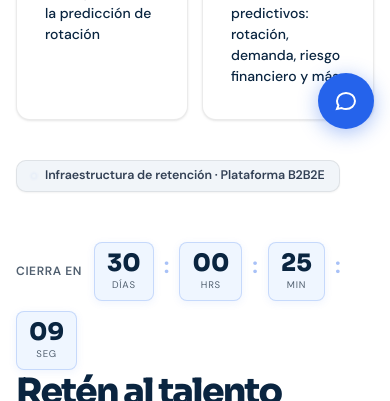
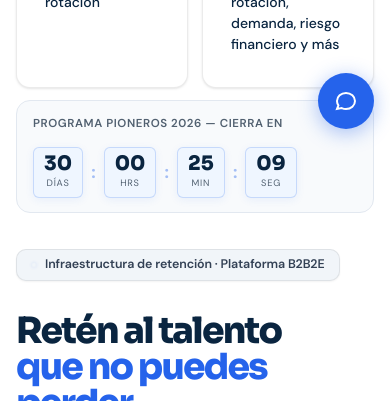
Before and after one commit to Treevu-ai/treevu-ai-repo-landing, a website: page index.html in a window 390 px wide. Shown: the part 699-1100 px from the top of the page. Drawn offline with Linux system fonts and the light colour scheme.

Commit message:
fix(hero): reubica countdown + elimina espacios en blanco
- Countdown movido de la col. izquierda (entre badge y H1) a la col. derecha, bajo las stats → llena el espacio vacío y da contexto de urgencia a los números
- align-items: center → start en hero-inner para eliminar espacio en blanco superior/inferior en la col. derecha
- Padding hero reducido 96px→64px
- Subtitle del hero comprimido a una línea
- Countdown rediseñado: strip compacto con label inline "Programa Pioneros 2026 — cierra en"

Co-Authored-By: Claude Sonnet 4.6 <noreply@anthropic.com>

```diff
--- a/index.html
+++ b/index.html
@@ -358,7 +358,7 @@ body {
 
 /* --- HERO --- */
 .hero {
-  padding: 96px 0 80px;
+  padding: 64px 0 64px;
   background: #FFFFFF;
   position: relative; overflow: hidden;
 }
@@ -375,7 +375,7 @@ body {
   display: grid;
   grid-template-columns: 1fr 480px;
   gap: 64px;
-  align-items: center;
+  align-items: start;
 }
 .hero-badge {
   display: inline-flex; align-items: center; gap: 8px;
@@ -539,8 +539,9 @@ body {
 .metric-amber { color: #D97706; }
 
 @media (max-width: 900px) {
-  .hero-inner { grid-template-columns: 1fr; gap: 40px; }
-  .hero-stats { grid-template-columns: repeat(2, 1fr); order: -1; }
+  .hero-inner { grid-template-columns: 1fr; gap: 36px; }
+  .hero-right { order: -1; }
+  .hero-stats { grid-template-columns: repeat(2, 1fr); }
   .hero-stat { padding: 24px 20px; }
   .hero-stat-num { font-size: 2.25rem; }
 }
@@ -652,8 +653,9 @@ body {
 .metric-amber { color: #D97706; }
 
 @media (max-width: 900px) {
-  .hero-inner { grid-template-columns: 1fr; gap: 40px; }
-  .hero-stats { grid-template-columns: repeat(2, 1fr); order: -1; }
+  .hero-inner { grid-template-columns: 1fr; gap: 36px; }
+  .hero-right { order: -1; }
+  .hero-stats { grid-template-columns: repeat(2, 1fr); }
   .hero-stat { padding: 24px 20px; }
   .hero-stat-num { font-size: 2.25rem; }
 }
@@ -669,7 +671,6 @@ body {
   display: grid;
   grid-template-columns: 1fr 1fr;
   gap: 14px;
-  align-self: center;
 }
 .hero-stat {
   background: var(--white);
@@ -2712,14 +2713,18 @@ hr { border-color: var(--border-default) !important; }
 
 /* ── COUNTDOWN HERO ── */
 .hero-countdown {
-  display: flex; gap: 10px; margin: 18px 0 4px; align-items: center; flex-wrap: wrap;
-}
-.hcd-label { font-size: .75rem; color: var(--neutral-500); font-weight: 600; text-transform: uppercase; letter-spacing: .05em; margin-right: 2px; }
-.hcd-block { background: var(--neutral-900); color: #fff; border-radius: 8px; padding: 8px 12px; text-align: center; min-width: 54px; }
-.hcd-num { font-size: 1.5rem; font-weight: 800; font-family: var(--font-head); line-height: 1; }
-.hcd-unit { font-size: .6rem; text-transform: uppercase; letter-spacing: .08em; opacity: .6; margin-top: 2px; }
-.hcd-sep { font-size: 1.4rem; font-weight: 700; color: var(--brand); line-height: 1; padding-bottom: 10px; }
+  display: flex; gap: 8px; align-items: center; flex-wrap: wrap;
+  background: var(--neutral-50); border: 1px solid var(--neutral-200);
+  border-radius: var(--radius-lg); padding: 14px 16px; margin-top: 12px;
+}
+.hcd-label { font-size: .72rem; color: var(--neutral-500); font-weight: 600; text-transform: uppercase; letter-spacing: .05em; flex: 1; min-width: 100%; margin-bottom: 6px; }
+.hcd-block { background: var(--neutral-900); color: #fff; border-radius: 6px; padding: 6px 10px; text-align: center; min-width: 48px; }
+.hcd-num { font-size: 1.25rem; font-weight: 800; font-family: var(--font-head); line-height: 1; }
+.hcd-unit { font-size: .58rem; text-transform: uppercase; letter-spacing: .08em; opacity: .6; margin-top: 2px; }
+.hcd-sep { font-size: 1.1rem; font-weight: 700; color: var(--brand); line-height: 1; }
+.hero-right { display: flex; flex-direction: column; }
 [data-theme="dark"] .hcd-block { background: #1e293b; }
+[data-theme="dark"] .hero-countdown { background: #0f172a; border-color: #1e293b; }
 
 /* ── CUPOS PROGRESS HERO ── */
 .hero-slots {
@@ -2820,20 +2825,10 @@ hr { border-color: var(--border-default) !important; }
           <div class="hero-badge-dot"></div>
           <span id="hero-badge-text">EWA no custodio · B2B2E · Motor predictivo ML</span>
         </div>
-        <div class="hero-countdown">
-          <span class="hcd-label">Cierra en</span>
-          <div class="hcd-block"><div class="hcd-num" id="hcd-d">--</div><div class="hcd-unit">días</div></div>
-          <span class="hcd-sep">:</span>
-          <div class="hcd-block"><div class="hcd-num" id="hcd-h">--</div><div class="hcd-unit">hrs</div></div>
-          <span class="hcd-sep">:</span>
-          <div class="hcd-block"><div class="hcd-num" id="hcd-m">--</div><div class="hcd-unit">min</div></div>
-          <span class="hcd-sep">:</span>
-          <div class="hcd-block"><div class="hcd-num" id="hcd-s">--</div><div class="hcd-unit">seg</div></div>
-        </div>
         <h1 class="hero-title">
           Retén al talento<br/><span class="accent">que no puedes perder.</span>
         </h1>
-        <p class="hero-title-sub">Infraestructura de bienestar financiero con inteligencia predictiva de rotación. Para empresas de 50 a 5,000 colaboradores en Perú.</p>
+        <p class="hero-title-sub">EWA + inteligencia predictiva de rotación para empresas de 50 a 5,000 colaboradores en Perú.</p>
         <ul class="hero-bullets">
           <li><span class="hero-bullet-check">✓</span> El colaborador accede a lo que ya ganó — sin deuda, sin intereses</li>
           <li><span class="hero-bullet-check">✓</span> Tu empresa controla los fondos — Treevü no custodia nada</li>
@@ -2877,6 +2872,7 @@ hr { border-color: var(--border-default) !important; }
         </div>
       </div><!-- /hero-content -->
 
+      <div class="hero-right">
         <div class="hero-stats fade-up">
           <div class="hero-stat">
             <div class="hero-stat-num"><span class="accent">−40%</span></div>
@@ -2895,6 +2891,17 @@ hr { border-color: var(--border-default) !important; }
             <div class="hero-stat-label">Modelos predictivos: rotación, demanda, riesgo financiero y más</div>
           </div>
         </div><!-- /hero-stats -->
+        <div class="hero-countdown">
+          <span class="hcd-label">Programa Pioneros 2026 — cierra en</span>
+          <div class="hcd-block"><div class="hcd-num" id="hcd-d">--</div><div class="hcd-unit">días</div></div>
+          <span class="hcd-sep">:</span>
+          <div class="hcd-block"><div class="hcd-num" id="hcd-h">--</div><div class="hcd-unit">hrs</div></div>
+          <span class="hcd-sep">:</span>
+          <div class="hcd-block"><div class="hcd-num" id="hcd-m">--</div><div class="hcd-unit">min</div></div>
+          <span class="hcd-sep">:</span>
+          <div class="hcd-block"><div class="hcd-num" id="hcd-s">--</div><div class="hcd-unit">seg</div></div>
+        </div>
+      </div><!-- /hero-right -->
 
     </div><!-- /hero-inner -->
   </div>
```
Lines whose indentation alone changed are shown as unchanged.
